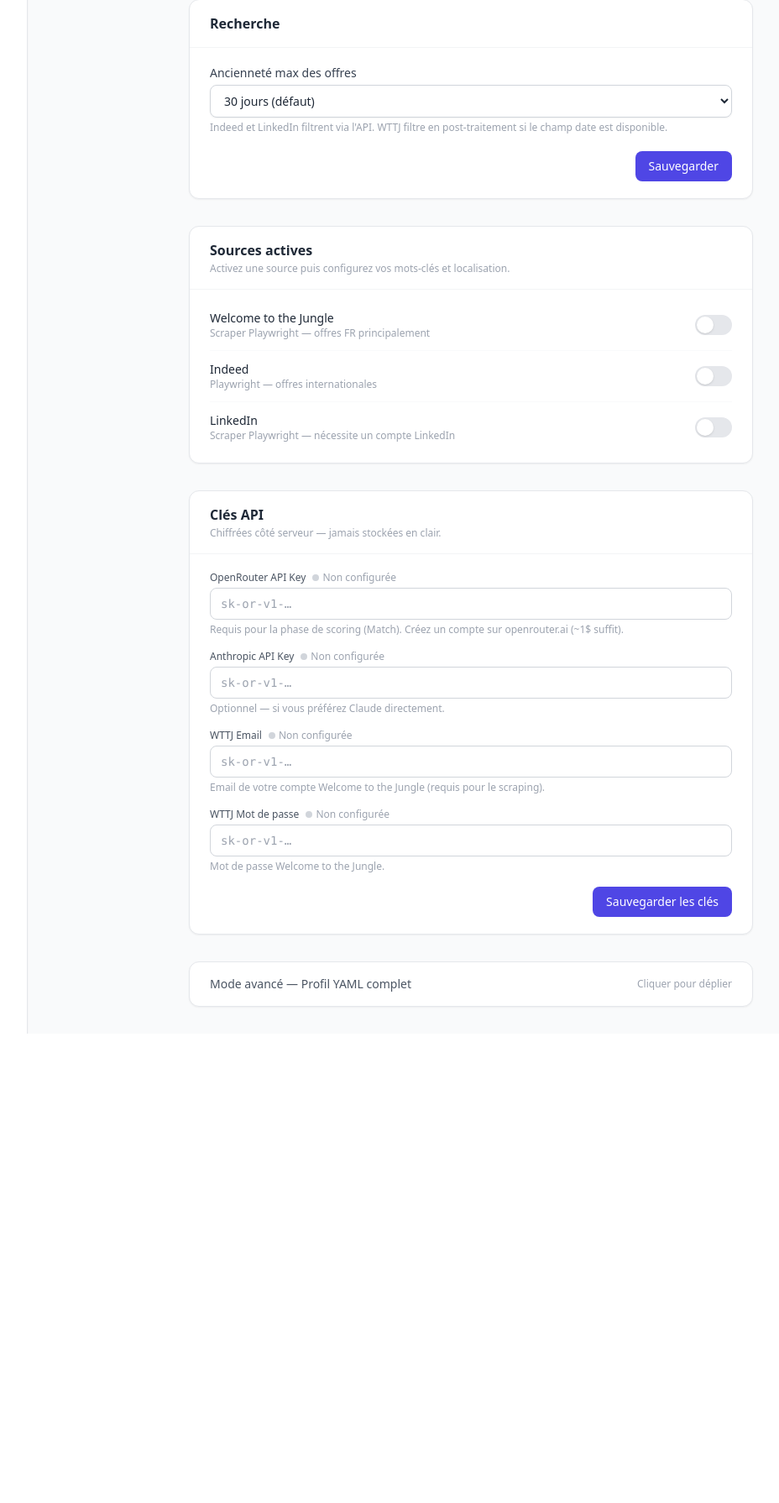
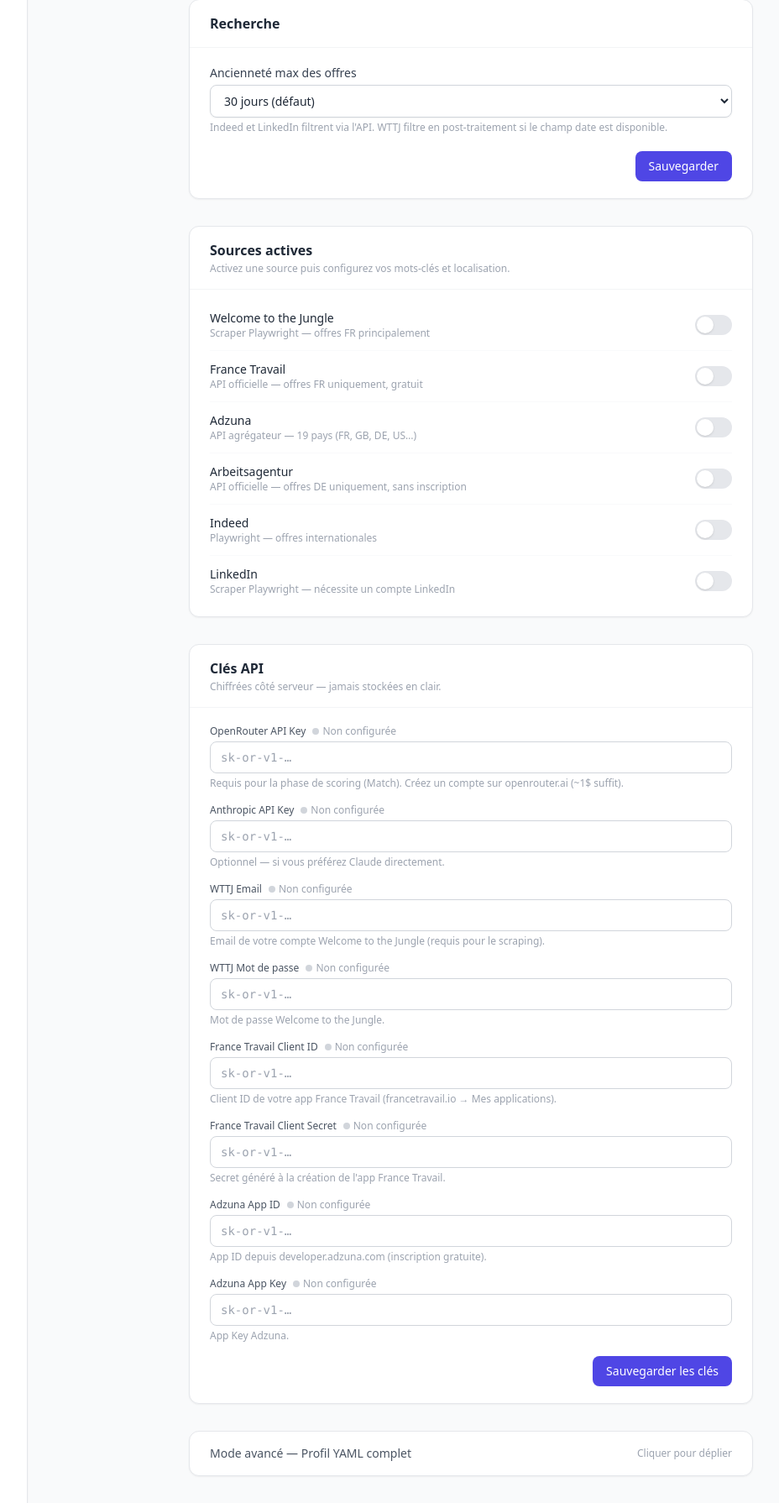
Before and after one commit to MatthdV/jobhunter-ai, a FastAPI app: template templates/settings.html in a window 1280 px wide. Shown: the part 758-2548 px from the top of the page at 84% size, without its empty margins (191-1119 px from the left). Before the commit the page ends 1989 px from the top, so only its background shows below. Run offline with FastAPI, Linux system fonts and the light colour scheme; the template is opened without the code that fills it, so the values that code supplies are empty; some libraries are stand-ins or nearby versions.

Commit message:
feat(settings): add france_travail, adzuna, arbeitsagentur to settings UI
- Add 3 new sources to the source toggle list in settings.html
- Add france_travail + adzuna credential fields to the API keys section
- Register france_travail_client_id/secret + adzuna_app_id/key in
  _CREDENTIAL_FIELDS allowlist so the backend accepts and encrypts them

```diff
--- a/src/api/user_settings.py
+++ b/src/api/user_settings.py
@@ -29,6 +29,10 @@ _CREDENTIAL_FIELDS = (
     "wttj_email",
     "wttj_password",
     "indeed_api_key",
+    "france_travail_client_id",
+    "france_travail_client_secret",
+    "adzuna_app_id",
+    "adzuna_app_key",
 )
 
 
--- a/templates/settings.html
+++ b/templates/settings.html
@@ -185,9 +185,12 @@
     </div>
     <div class="px-6 py-3 space-y-0" id="sources-section">
       {% for src_name, src_label, src_desc in [
-          ('wttj',     'Welcome to the Jungle', 'Scraper Playwright — offres FR principalement'),
-          ('indeed',   'Indeed',                'Playwright — offres internationales'),
-          ('linkedin', 'LinkedIn',              'Scraper Playwright — nécessite un compte LinkedIn'),
+          ('wttj',           'Welcome to the Jungle', 'Scraper Playwright — offres FR principalement'),
+          ('france_travail', 'France Travail',         'API officielle — offres FR uniquement, gratuit'),
+          ('adzuna',         'Adzuna',                 'API agrégateur — 19 pays (FR, GB, DE, US…)'),
+          ('arbeitsagentur', 'Arbeitsagentur',         'API officielle — offres DE uniquement, sans inscription'),
+          ('indeed',         'Indeed',                 'Playwright — offres internationales'),
+          ('linkedin',       'LinkedIn',               'Scraper Playwright — nécessite un compte LinkedIn'),
       ] %}
       {% set sc = source_configs.get(src_name, {}) %}
       <div class="border-b border-gray-50 last:border-0 py-3">
@@ -275,10 +278,14 @@
     </div>
     <div class="px-6 py-5 space-y-4">
       {% for field_name, field_label, field_hint in [
-          ('openrouter_api_key', 'OpenRouter API Key', 'Requis pour la phase de scoring (Match). Créez un compte sur openrouter.ai (~1$ suffit).'),
-          ('anthropic_api_key',  'Anthropic API Key',  'Optionnel — si vous préférez Claude directement.'),
-          ('wttj_email',         'WTTJ Email',         'Email de votre compte Welcome to the Jungle (requis pour le scraping).'),
-          ('wttj_password',      'WTTJ Mot de passe',  'Mot de passe Welcome to the Jungle.'),
+          ('openrouter_api_key',          'OpenRouter API Key',            'Requis pour la phase de scoring (Match). Créez un compte sur openrouter.ai (~1$ suffit).'),
+          ('anthropic_api_key',           'Anthropic API Key',             'Optionnel — si vous préférez Claude directement.'),
+          ('wttj_email',                  'WTTJ Email',                    'Email de votre compte Welcome to the Jungle (requis pour le scraping).'),
+          ('wttj_password',               'WTTJ Mot de passe',             'Mot de passe Welcome to the Jungle.'),
+          ('france_travail_client_id',    'France Travail Client ID',      'Client ID de votre app France Travail (francetravail.io → Mes applications).'),
+          ('france_travail_client_secret','France Travail Client Secret',  'Secret généré à la création de l\'app France Travail.'),
+          ('adzuna_app_id',               'Adzuna App ID',                 'App ID depuis developer.adzuna.com (inscription gratuite).'),
+          ('adzuna_app_key',              'Adzuna App Key',                'App Key Adzuna.'),
       ] %}
       <div>
         <div class="flex items-center gap-2 mb-1">
```
